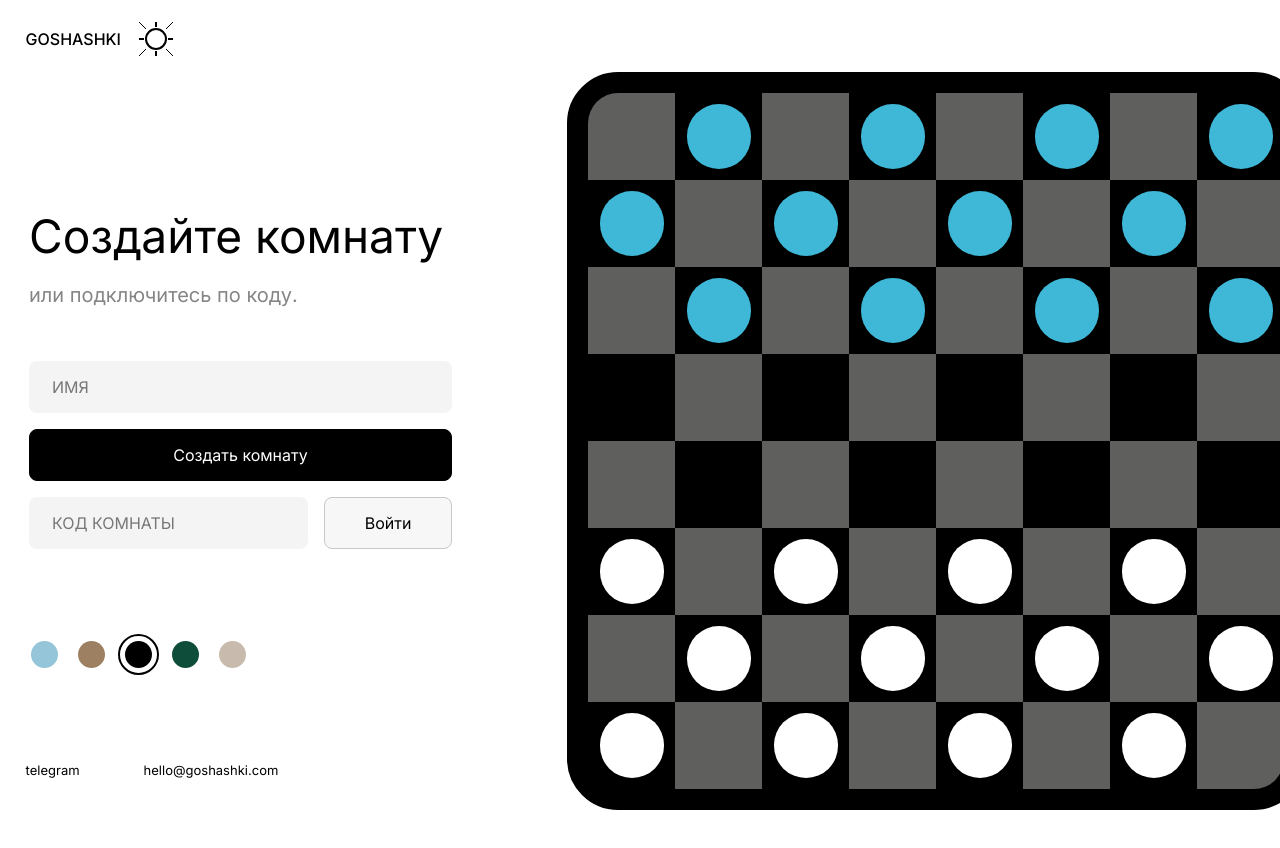
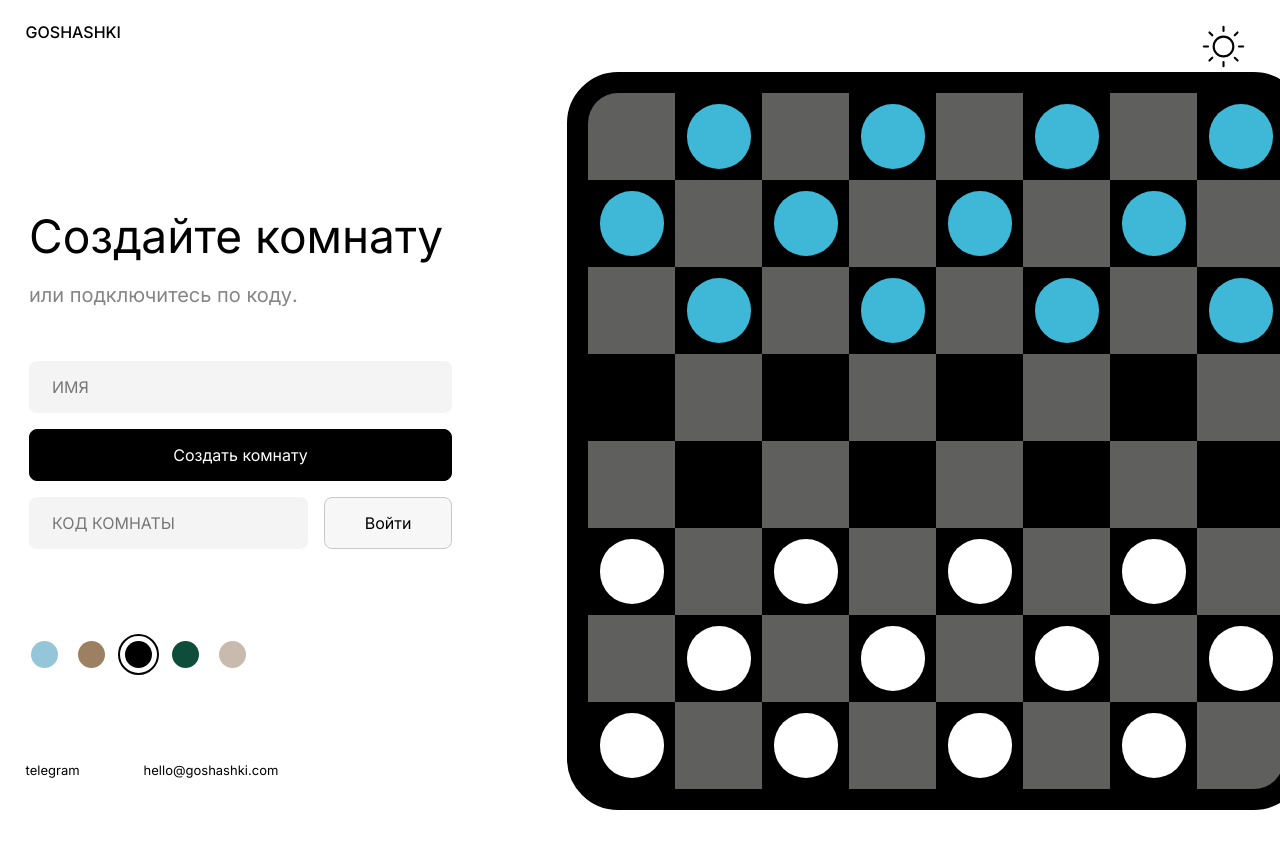
Before and after one commit to helloart-vibe/shashki, a website: page public/index.html in a window 1280 px wide. Shown: the top 848 px of the page. Drawn offline with Linux system fonts and the light colour scheme.

Commit message:
Use provided theme toggle icons

```diff
--- a/public/index.html
+++ b/public/index.html
@@ -15,11 +15,11 @@
   <body>
     <header class="site-header">
       <span>GOSHASHKI</span>
-      <button class="icon-button theme-toggle" id="uiThemeToggle" type="button" aria-label="Включить темную тему">
-        <span class="sun-icon" aria-hidden="true"></span>
-        <span class="moon-icon" aria-hidden="true"></span>
-      </button>
     </header>
+    <button class="icon-button theme-toggle" id="uiThemeToggle" type="button" aria-label="Включить темную тему">
+      <img class="theme-icon sun-icon" src="/sun-light.svg" alt="" aria-hidden="true" />
+      <img class="theme-icon moon-icon" src="/moon-light.svg" alt="" aria-hidden="true" />
+    </button>
 
     <main class="app">
       <section class="side-panel">
--- a/public/styles.css
+++ b/public/styles.css
@@ -131,9 +131,6 @@ body {
 
 .site-header {
   top: 22px;
-  display: flex;
-  align-items: center;
-  gap: 18px;
   font-size: 16px;
   font-weight: 500;
   letter-spacing: 0;
@@ -219,13 +216,17 @@ body[data-ui-theme="dark"] input::placeholder {
 }
 
 .icon-button {
+  position: fixed;
+  top: 24px;
+  right: 34px;
+  z-index: 9;
   display: grid;
   place-items: center;
-  width: 34px;
-  min-height: 34px;
-  height: 34px;
+  width: 45px;
+  min-height: 45px;
+  height: 45px;
   border: 0;
-  border-radius: 50%;
+  border-radius: 0;
   padding: 0;
   color: var(--ink);
   background: transparent;
@@ -236,44 +237,30 @@ body[data-ui-theme="dark"] input::placeholder {
   opacity: 0.72;
 }
 
-.theme-toggle {
-  position: relative;
+body[data-screen="game"] .theme-toggle {
+  right: 250px;
 }
 
-.sun-icon,
-.moon-icon {
+.theme-toggle {
+  position: fixed;
+}
+
+.theme-icon {
   position: absolute;
-  width: 22px;
-  aspect-ratio: 1;
-  color: currentColor;
+  width: 45px;
+  height: 45px;
   transition:
+    filter 160ms ease,
     opacity 160ms ease,
     transform 160ms ease;
 }
 
 .sun-icon {
-  border: 2px solid currentColor;
-  border-radius: 50%;
-}
-
-.sun-icon::before {
-  position: absolute;
-  inset: -8px;
-  background:
-    linear-gradient(currentColor, currentColor) center top / 2px 5px no-repeat,
-    linear-gradient(currentColor, currentColor) center bottom / 2px 5px no-repeat,
-    linear-gradient(90deg, currentColor, currentColor) left center / 5px 2px no-repeat,
-    linear-gradient(90deg, currentColor, currentColor) right center / 5px 2px no-repeat,
-    linear-gradient(45deg, transparent 44%, currentColor 44% 56%, transparent 56%) left top / 7px 7px no-repeat,
-    linear-gradient(-45deg, transparent 44%, currentColor 44% 56%, transparent 56%) right top / 7px 7px no-repeat,
-    linear-gradient(-45deg, transparent 44%, currentColor 44% 56%, transparent 56%) left bottom / 7px 7px no-repeat,
-    linear-gradient(45deg, transparent 44%, currentColor 44% 56%, transparent 56%) right bottom / 7px 7px no-repeat;
-  content: "";
+  opacity: 1;
+  transform: scale(1) rotate(0deg);
 }
 
 .moon-icon {
-  border-radius: 50%;
-  box-shadow: inset -7px 0 0 1px currentColor;
   opacity: 0;
   transform: scale(0.72) rotate(-20deg);
 }
@@ -284,6 +271,7 @@ body[data-ui-theme="dark"] .sun-icon {
 }
 
 body[data-ui-theme="dark"] .moon-icon {
+  filter: invert(1);
   opacity: 1;
   transform: scale(1) rotate(0deg);
 }
@@ -914,6 +902,11 @@ body[data-screen="game"] .board {
     top: 18px;
   }
 
+  .theme-toggle {
+    top: 12px;
+    right: 16px;
+  }
+
   .site-footer {
     position: static;
     margin: 0 20px 20px;
@@ -947,6 +940,11 @@ body[data-screen="game"] .board {
 
   body[data-screen="game"] .player-strip {
     top: 18px;
+    right: 16px;
+  }
+
+  body[data-screen="game"] .theme-toggle {
+    top: 62px;
     right: 16px;
   }
 
```
Also changed, not shown: public/moon-light.svg (added), public/sun-light.svg (added).
